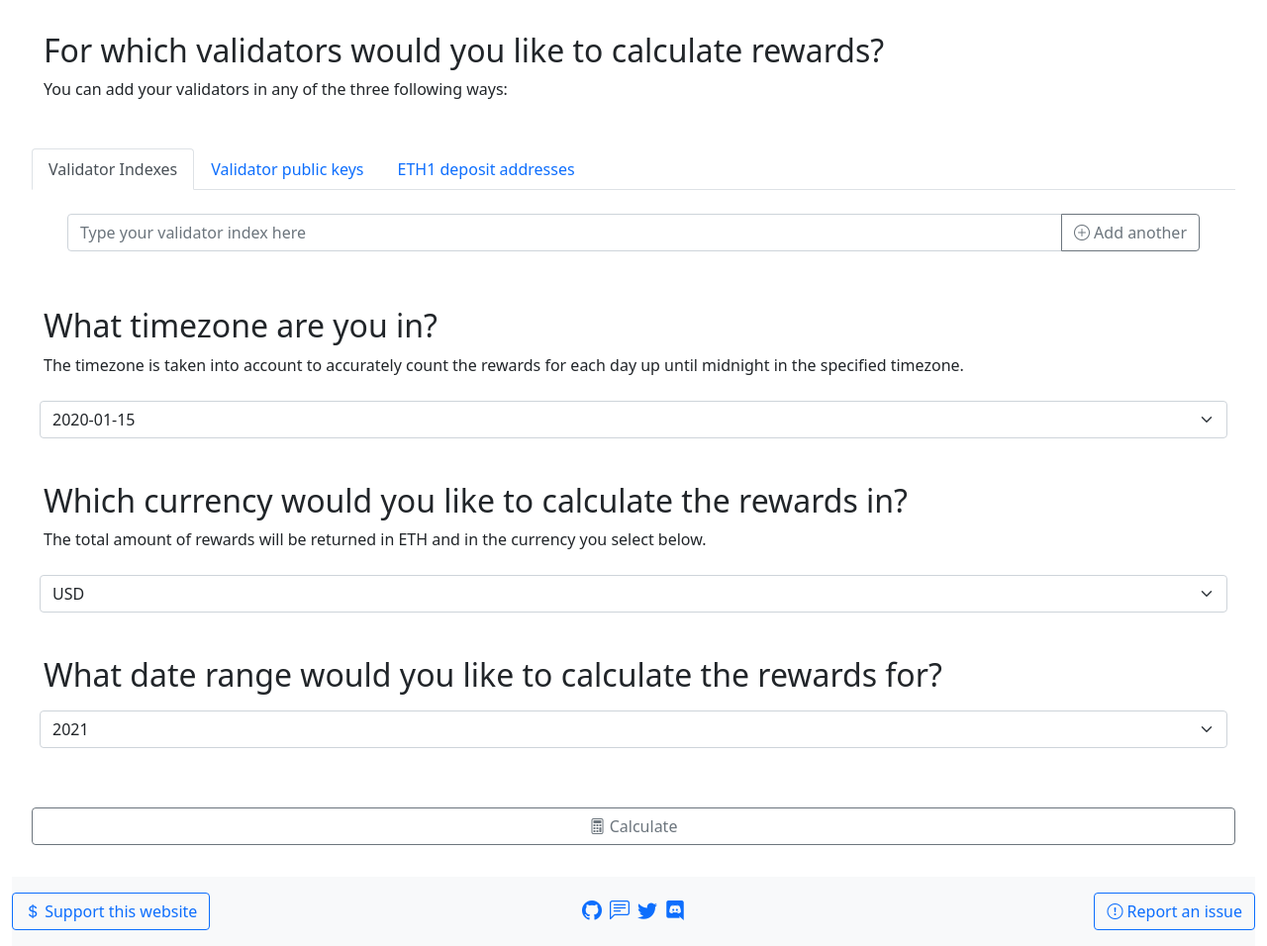
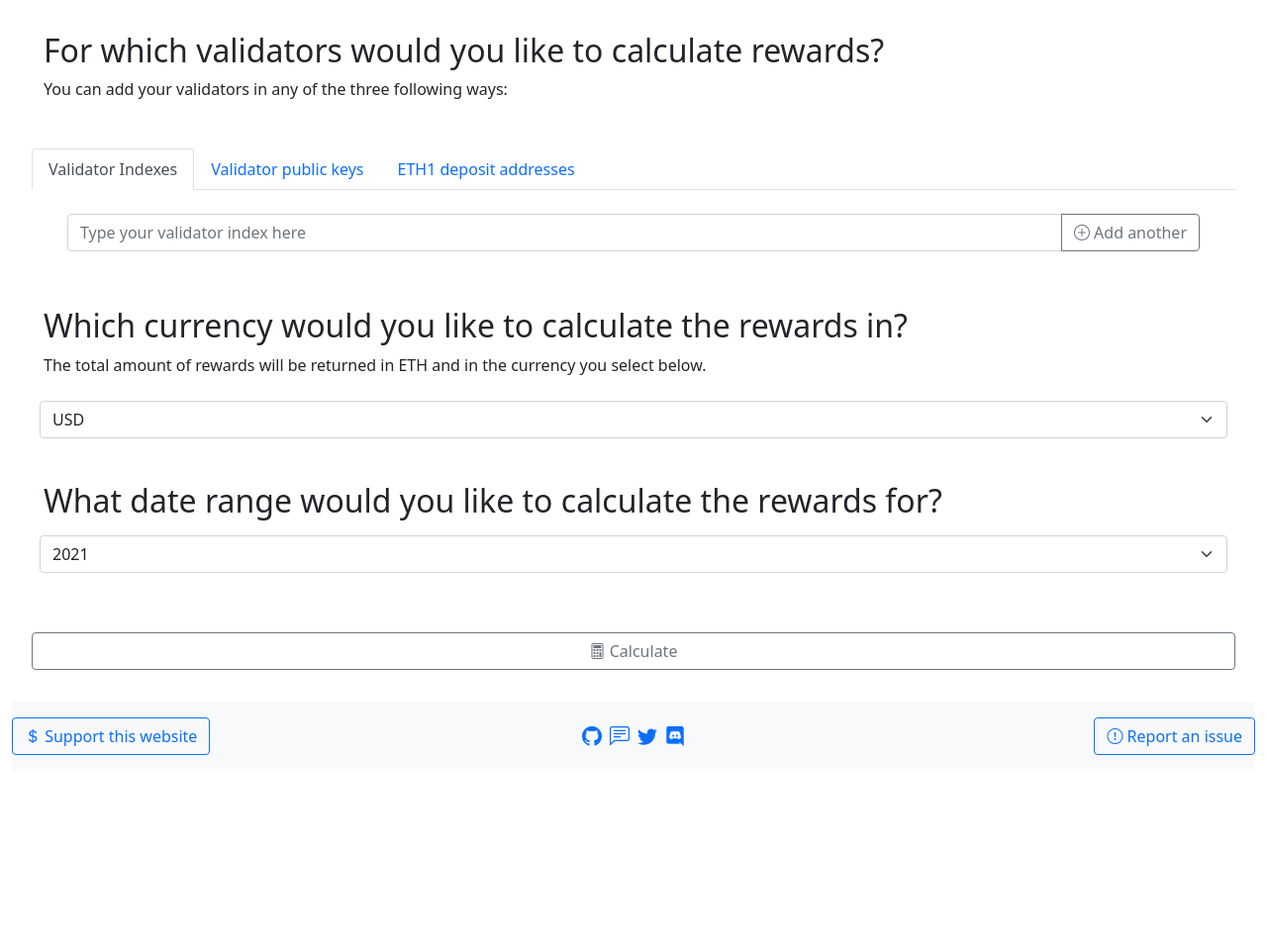
Before and after one commit to serenita-org/ethstaker.tax, a Python web app: template src/frontend/templates/root.html in a window 1280 px wide. Shown: the whole page at 99% size. After the commit the page ends 763 px from the top, so only its background shows below. Run offline with Jinja, Linux system fonts and the light colour scheme; the template is opened without the code that fills it: most values are stand-ins (such as "Sample title", 1, 10 or a date in 2020).

Commit message:
Only store data for UTC timezone

```diff
--- a/src/api/api_v1/endpoints/rewards.py
+++ b/src/api/api_v1/endpoints/rewards.py
@@ -26,7 +26,7 @@ logger = logging.getLogger(__name__)
 
 TimezoneEnum = Enum(
     "TimezoneEnum",
-    {timezone.replace("/", ""): timezone for timezone in pytz.common_timezones},
+    {"UTC": "UTC",}
 )
 
 REWARDS_REQUEST_COUNT = Counter(
@@ -66,7 +66,7 @@ async def rewards(
     timezone: TimezoneEnum = Query(
         ...,
         description="The timezone for which to calculate rewards.",
-        example=TimezoneEnum.EuropeAmsterdam,
+        example=TimezoneEnum.UTC,
     ),
     currency: str = Query(
         ...,
--- a/src/frontend/app.py
+++ b/src/frontend/app.py
@@ -9,7 +9,6 @@ from fastapi_limiter import FastAPILimiter
 from fastapi_limiter.depends import RateLimiter
 from starlette_exporter import PrometheusMiddleware, handle_metrics
 from aioredis import Redis
-from pytz import common_timezones
 
 from providers.coin_gecko import CoinGecko
 from shared.setup_logging import setup_logging
@@ -34,7 +33,6 @@ async def read_root(
         "root.html",
         {
             "request": request,
-            "common_timezones": common_timezones,
             "currencies": currencies,
         },
     )
--- a/src/frontend/static/app.js
+++ b/src/frontend/static/app.js
@@ -22,17 +22,6 @@ function addInputElement(e) {
     // Focus on the new input element - so the user doesn't have to
     // select it to continue typing
     newInputGroup.children[0].focus()
-}
-
-function autoSelectTimezone() {
-    userTimeZone = Intl.DateTimeFormat().resolvedOptions().timeZone;
-
-    selectElement = document.getElementById("selectTimezone");
-    for (i = 0; i < selectElement.length; ++i){
-        if (selectElement.options[i].value == userTimeZone){
-            selectElement.value = Intl.DateTimeFormat().resolvedOptions().timeZone
-        }
-    }
 }
 
 function initDatePickers() {
@@ -90,7 +79,6 @@ function selectDateRangeByYear() {
     }
 }
 
-window.addEventListener("load", autoSelectTimezone);
 window.addEventListener("load", initDatePickers);
 
 window.addEventListener("load", () => {
@@ -208,7 +196,7 @@ function getRewardsForValidatorIndexes(validatorIndexes) {
     params.append("start_date", document.getElementById("datePickerStart").value)
     params.append("end_date", document.getElementById("datePickerEnd").value)
 
-    params.append("timezone", document.getElementById("selectTimezone").value)
+    params.append("timezone", "UTC")
 
     params.append("currency", document.getElementById("selectCurrency").value)
 
--- a/src/frontend/templates/root.html
+++ b/src/frontend/templates/root.html
@@ -91,20 +91,6 @@
                             </button>
                         </div>
                     </div>
-                </div>
-            </div>
-            <div class="row p-3">
-                <h2>What timezone are you in?</h2>
-                <p>
-                    The timezone is taken into account to accurately count the rewards
-                    for each day up until midnight in the specified timezone.
-                </p>
-                <div class="input-group mb-1 p-2">
-                    <select class="form-select" id="selectTimezone">
-                    {% for tz in common_timezones %}
-                        <option value="{{ tz }}">{{ tz }}</option>
-                    {% endfor %}
-                    </select>
                 </div>
             </div>
             <div class="row p-3">
```
Also changed, not shown: src/indexer/balances.py (+5 -3 lines), README.MD.
